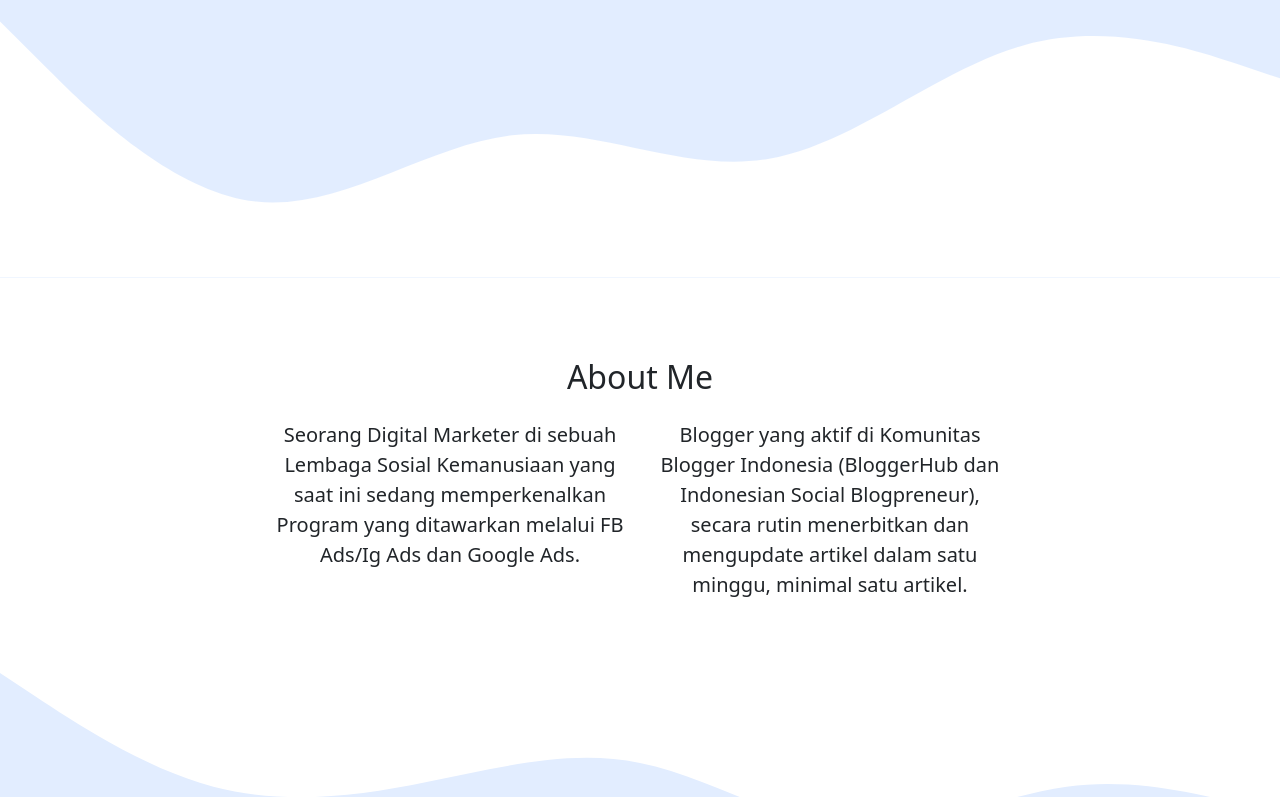
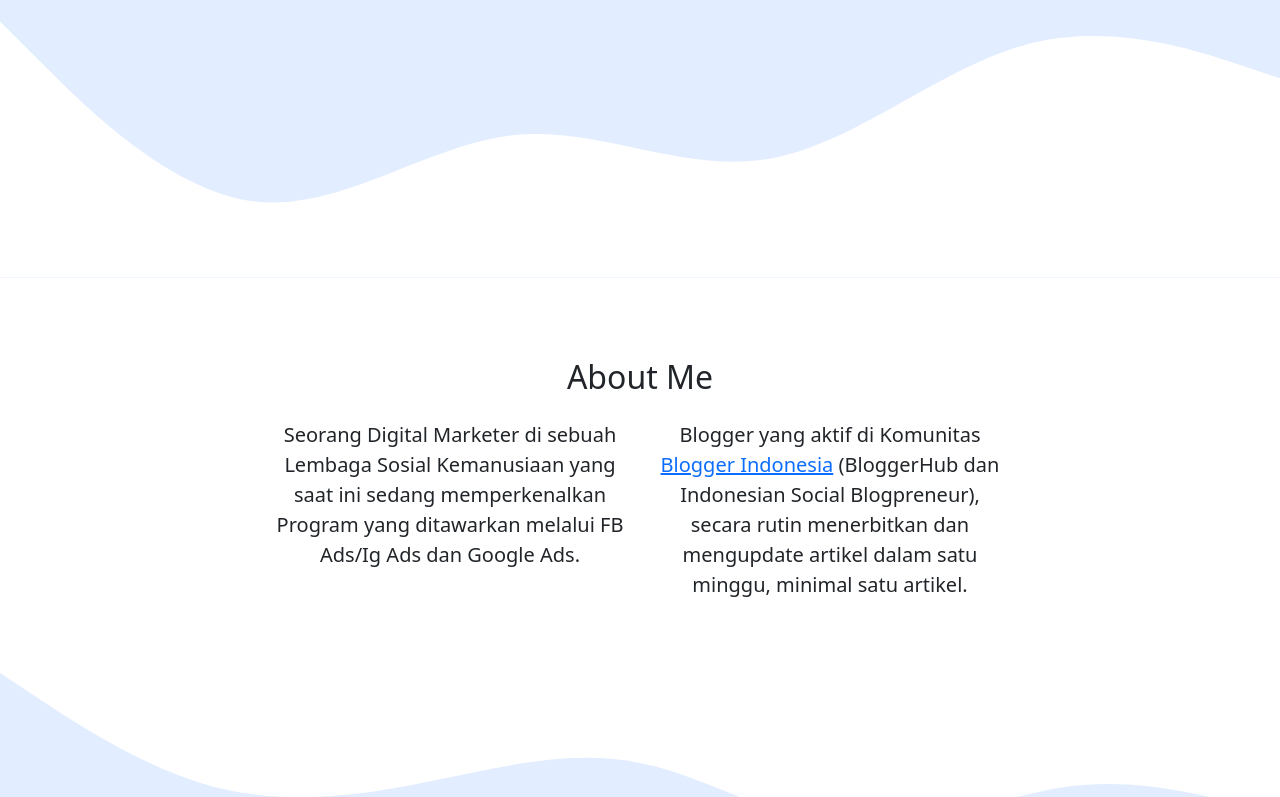
Before and after one commit to rendiriansyah/rendiriansyah.github.io, a plain HTML site: page index.html in a window 1280 px wide. Shown: the part 424-1221 px from the top of the page. Drawn offline with nearby package versions, Linux system fonts and the light colour scheme.

Commit message:
Update index.html

```diff
--- a/index.html
+++ b/index.html
@@ -80,7 +80,7 @@
             <p>Seorang Digital Marketer di sebuah Lembaga Sosial Kemanusiaan yang saat ini sedang memperkenalkan Program yang ditawarkan melalui FB Ads/Ig Ads dan Google Ads.</p>
           </div>
           <div class="col-md-4" data-aos="fade-left" data-aos-delay="200">
-            <p>Blogger yang aktif di Komunitas Blogger Indonesia (BloggerHub dan Indonesian Social Blogpreneur), secara rutin menerbitkan dan mengupdate artikel dalam satu minggu, minimal satu artikel.</p>
+            <p>Blogger yang aktif di Komunitas <a href="https://www.rendiriansyah.com/">Blogger Indonesia</a> (BloggerHub dan Indonesian Social Blogpreneur), secara rutin menerbitkan dan mengupdate artikel dalam satu minggu, minimal satu artikel.</p>
           </div>
         </div>
       </div>
```
